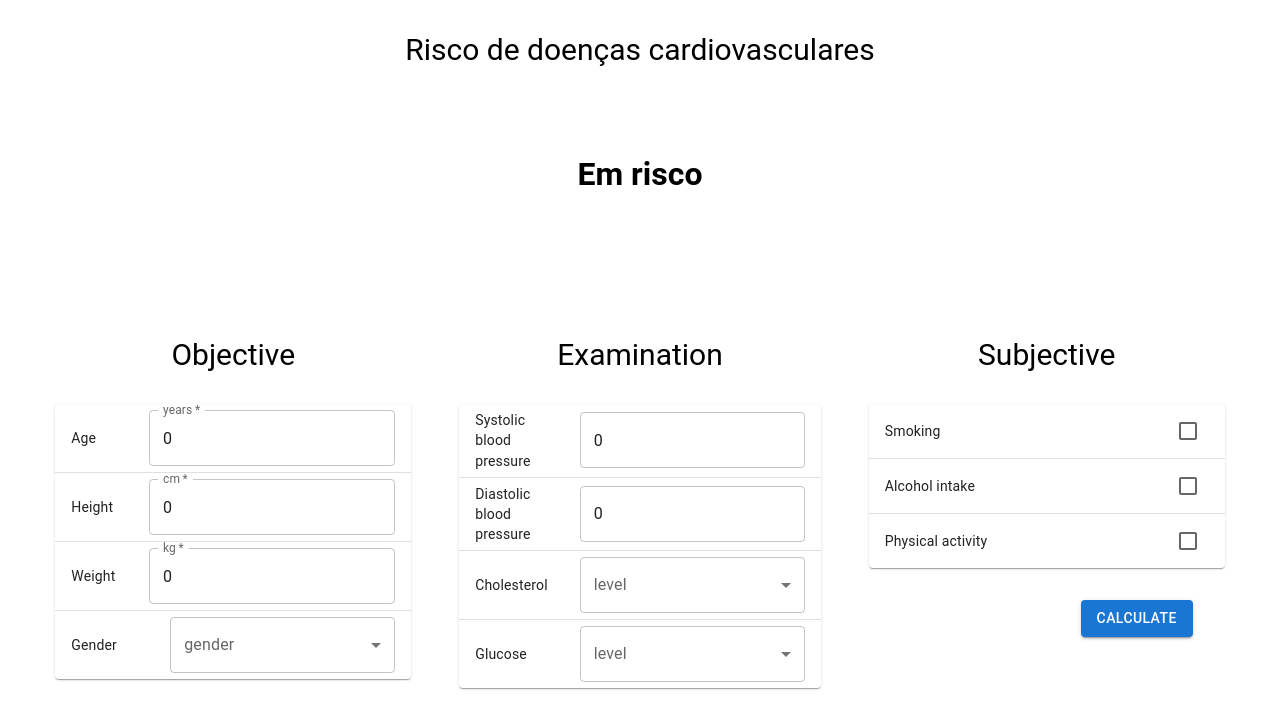
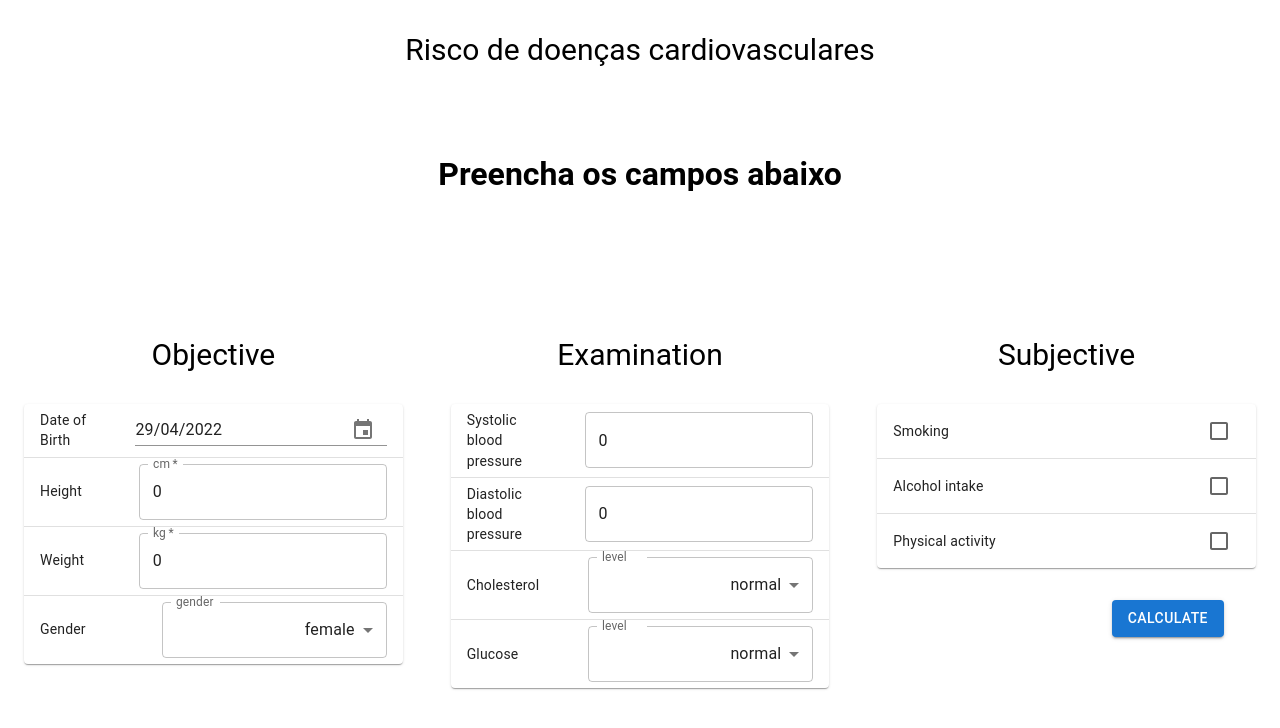
Before and after one commit to nathaliaop/cardio-predict, a React (Create React App) app: page / in a window 1280 px wide. Shown: the top 728 px of the page. Built offline with nearby package versions, Linux system fonts and the light colour scheme.

Commit message:
feat: Integra o front com a API

```diff
--- a/package.json
+++ b/package.json
@@ -3,8 +3,11 @@
   "version": "0.1.0",
   "private": true,
   "dependencies": {
+    "@date-io/date-fns": "1",
     "@emotion/react": "^11.9.0",
     "@emotion/styled": "^11.8.1",
+    "@material-ui/core": "^4.12.4",
+    "@material-ui/pickers": "^3.3.10",
     "@mui/material": "^5.6.3",
     "@testing-library/jest-dom": "^5.16.4",
     "@testing-library/react": "^13.1.1",
@@ -15,6 +18,7 @@
     "@types/react-dom": "^18.0.3",
     "@types/styled-components": "^5.1.25",
     "axios": "^0.27.2",
+    "date-fns": "^2.28.0",
     "react": "^18.1.0",
     "react-dom": "^18.1.0",
     "react-router-dom": "^6.3.0",
--- a/src/pages/Home/index.tsx
+++ b/src/pages/Home/index.tsx
@@ -1,23 +1,73 @@
-import { Checkbox, TextField, Button } from '@mui/material';
+import { Checkbox, Button } from '@mui/material';
 import { useState } from 'react';
 import Input from '../../components/Input';
 
+import api from '../../services/api'
+
 import MainTable from '../../components/MainTable';
 import SelectionBox from '../../components/SelectionBox';
-import { Container, Content, TableContainer, Title, TableTitle, TableContent, ButtonContainer } from './styles';
+import { Container, Content, TableContainer, Title, TableTitle, TableContent, Form } from './styles';
+import DateSelector from '../../components/DateSelector';
 
 const Home = () => {
-  const [age, setAge] = useState(0);
+  const d = new Date();
+  const newDate = new Date(d.getFullYear(), d.getMonth(), d.getDate());
+  const [date, setDate] = useState(newDate);
   const [height, setHeight] = useState(0);
   const [weight, setWeight] = useState(0);
-  const [gender, setGender] = useState('');
+  const [gender, setGender] = useState(1);
   const [apHi, setApHi] = useState(0);
   const [apLo, setApLo] = useState(0);
-  const [cholesterol, setCholesterol] = useState('');
-  const [glucose, setGlucose] = useState('');
-  const [smoking, setSmoking] = useState(false);
-  const [alcohol, setAlcohol] = useState(false);
-  const [physical, setPhysical] = useState(false);
+  const [cholesterol, setCholesterol] = useState(1);
+  const [glucose, setGlucose] = useState(1);
+  const [smoking, setSmoking] = useState(0);
+  const [alcohol, setAlcohol] = useState(0);
+  const [physical, setPhysical] = useState(0);
+  const [prediction, setPrediction] = useState('Preencha os campos abaixo');
+
+  // unique id in each child
+  // ReactDOM.render no longer getSupportedCodeFixes, use createRoot instead
+  // deploy do front
+  // loading for response
+
+  const sendMessage = async (e: any) => {
+    e.preventDefault();
+
+    if (date === null || height === null || weight === null || gender === null || apHi === null || apLo === null || cholesterol === null || glucose === null) {
+      // toastify
+      alert('Preencha todos os campos')
+      return
+    }
+
+    api.post('/predict', {
+      year: date.getFullYear(),
+      month: date.getMonth(),
+      day: date.getDate(),
+      height: height,
+      weight: weight,
+      gender: gender,
+      ap_hi: apHi,
+      ap_lo: apLo,
+      cholesterol: cholesterol,
+      gluc: glucose,
+      smoke: smoking,
+      alco: alcohol,
+      active: physical
+    })
+    .then((response: any) => {
+      alert('Cadastro efetuado com sucesso');
+      if (response.data === 0) {
+        setPrediction('Saudável');
+      }
+      if (response.data === 1) {
+        setPrediction('Em risco');
+      }
+    })
+    .catch((error: any) => {
+      console.error(error);
+      alert('Ocorreu um erro! Tente novamente.');
+    });
+  }
 
   function createSelection(
     name: string,
@@ -45,29 +95,29 @@ const Home = () => {
   }
 
   const rowsObjective = [
-    createRow('Age', <Input label='years' value={age} onChange={(e: any) => setAge(e.target.value)}/>),
-    createRow('Height', <Input label='cm' value={height} onChange={(e: any) => setHeight(e.target.value)}/>),
-    createRow('Weight', <Input label='kg' value={weight} onChange={(e: any) => setWeight(e.target.value)}/>),
+    createRow('Date of Birth', <DateSelector value={date} onChange={(e: any) => setDate(e.target.value)} newDate={newDate}></DateSelector>),
+    createRow('Height', <Input label='cm' value={height} onChange={(e: any) => setHeight(e.target.value)} />),
+    createRow('Weight', <Input label='kg' value={weight} onChange={(e: any) => setWeight(e.target.value)} />),
     createRow('Gender', <SelectionBox label='gender' value={gender} onChange={(e: any) => setGender(e.target.value)} rows={rowsGender}></SelectionBox>),
   ];
 
   const rowsExamination = [
-    createRow('Systolic blood pressure', <Input label='' value={apHi} onChange={(e: any) => setApHi(e.target.value)}/>),
-    createRow('Diastolic blood pressure', <Input label='' value={apLo} onChange={(e: any) => setApLo(e.target.value)}/>),
-    createRow('Cholesterol', <SelectionBox label='level' value={cholesterol} onChange={setCholesterol} rows={rowsLevel}></SelectionBox>),
-    createRow('Glucose', <SelectionBox label='level' value={glucose} onChange={setGlucose} rows={rowsLevel}></SelectionBox>),
+    createRow('Systolic blood pressure', <Input label='' value={apHi} onChange={(e: any) => setApHi(e.target.value)} />),
+    createRow('Diastolic blood pressure', <Input label='' value={apLo} onChange={(e: any) => setApLo(e.target.value)} />),
+    createRow('Cholesterol', <SelectionBox label='level' value={cholesterol} onChange={(e: any) => setCholesterol(e.target.value)} rows={rowsLevel}></SelectionBox>),
+    createRow('Glucose', <SelectionBox label='level' value={glucose} onChange={(e: any) => setGlucose(e.target.value)} rows={rowsLevel}></SelectionBox>),
   ];
 
   const rowsSubjective = [
-    createRow('Smoking', <Checkbox checked={smoking} onChange={() => setSmoking(smoking ? false : true)}/>),
-    createRow('Alcohol intake', <Checkbox checked={alcohol} onChange={() => setAlcohol(alcohol ? false : true)}/>),
-    createRow('Physical activity', <Checkbox checked={physical} onChange={() => setPhysical(physical ? false : true)}/>),
+    createRow('Smoking', <Checkbox checked={(smoking === 0? false : true)} onChange={() => setSmoking(smoking ? 0 : 1)} />),
+    createRow('Alcohol intake', <Checkbox checked={(alcohol === 0? false : true)} onChange={() => setAlcohol(alcohol ? 0 : 1)} />),
+    createRow('Physical activity', <Checkbox checked={(physical === 0? false : true)} onChange={() => setPhysical(physical ? 0 : 1)} />),
   ];
 
   return (
     <Container>
       <Title>Risco de doenças cardiovasculares</Title>
-      <h1>Em risco</h1>
+      <h1>{prediction}</h1>
       <Content>
         <TableContainer>
           <TableContent>
@@ -81,9 +131,9 @@ const Home = () => {
           <TableContent>
             <TableTitle>Subjective</TableTitle>
             <MainTable title='Subjective' rows={rowsSubjective}></MainTable>
-            <ButtonContainer>
-            <Button variant='contained'>Calculate</Button>
-            </ButtonContainer>
+            <Form onSubmit={sendMessage}>
+              <Button type='submit' variant='contained'>Calculate</Button>
+            </Form>
           </TableContent>
         </TableContainer>
       </Content>
--- a/src/pages/Home/styles.ts
+++ b/src/pages/Home/styles.ts
@@ -49,7 +49,7 @@ export const TableTitle = styled.div`
   padding: 2rem;
 `;
 
-export const ButtonContainer = styled.div`
+export const Form = styled.form`
   display: flex;
   width: 100%;
   justify-content: flex-end;
--- /dev/null
+++ b/src/services/api.tsx
@@ -0,0 +1,11 @@
+import axios from 'axios';
+
+// process.env.URL
+const api = axios.create({
+    baseURL: 'https://cardio-disease-predict.herokuapp.com/',
+    headers: {
+        'Content-Type': 'application/json',
+    }
+});
+
+export default api;
```
Also changed, not shown: 2 other files (tests, documents, lock files or other folders).
